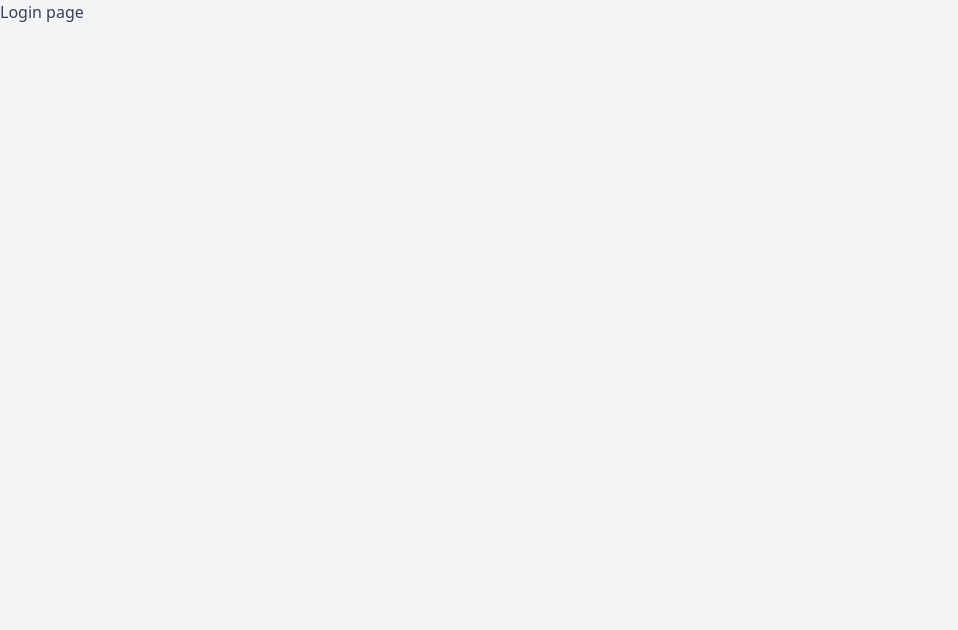
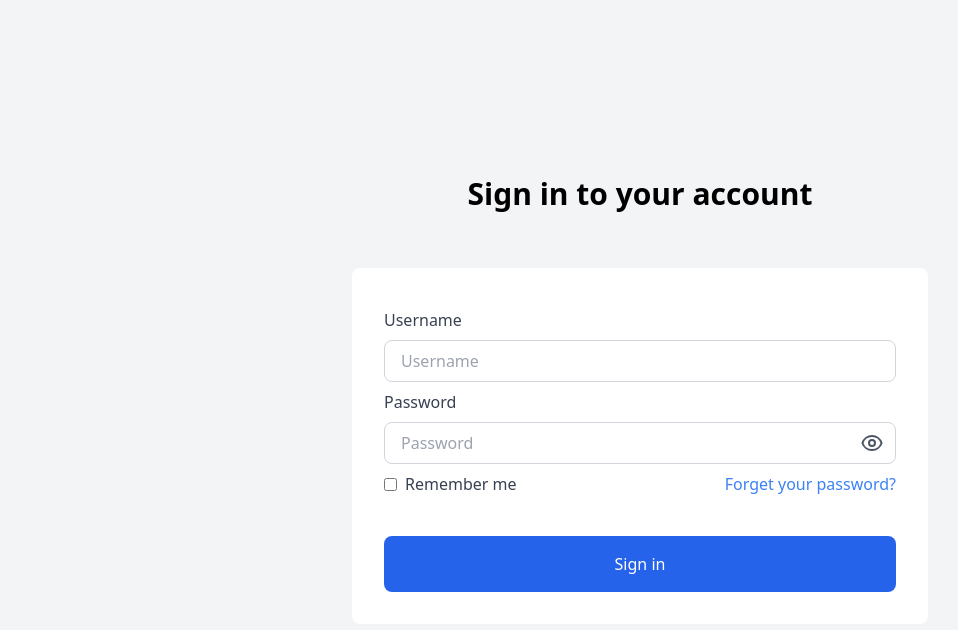
Before and after one commit to lethanhtupk/product-uploader-frontend, a React app: page /login in a window 1280 px wide. Shown: the top 630 px of the page, without its empty margins (0-958 px from the left). Built offline with nearby package versions, Linux system fonts and the light colour scheme.

Commit message:
feat: implements login feature

```diff
--- a/src/App.tsx
+++ b/src/App.tsx
@@ -1,12 +1,15 @@
 import React from 'react'
+import { QueryClient, QueryClientProvider } from 'react-query'
 import { BrowserRouter as Router, Switch, Route } from 'react-router-dom'
 import { RecoilRoot } from 'recoil'
 import { routes } from '~/routes'
 import '~/style.css'
 
 const App = () => {
+  const queryClient = new QueryClient()
   return (
     <RecoilRoot>
+      <QueryClientProvider client={queryClient}>
         <Router>
           <Switch>
             {routes.map((route) => (
@@ -16,6 +19,7 @@ const App = () => {
             ))}
           </Switch>
         </Router>
+      </QueryClientProvider>
     </RecoilRoot>
   )
 }
--- a/src/components/elements/Icon/paths.tsx
+++ b/src/components/elements/Icon/paths.tsx
@@ -102,4 +102,29 @@ export const paths: IPath = {
       />
     ),
   },
+  eye: {
+    type: 'stroke',
+    path: (
+      <>
+        <path strokeLinecap="round" strokeLinejoin="round" strokeWidth="2" d="M15 12a3 3 0 11-6 0 3 3 0 016 0z" />
+        <path
+          strokeLinecap="round"
+          strokeLinejoin="round"
+          strokeWidth="2"
+          d="M2.458 12C3.732 7.943 7.523 5 12 5c4.478 0 8.268 2.943 9.542 7-1.274 4.057-5.064 7-9.542 7-4.477 0-8.268-2.943-9.542-7z"
+        />
+      </>
+    ),
+  },
+  eyeOff: {
+    type: 'stroke',
+    path: (
+      <path
+        strokeLinecap="round"
+        strokeLinejoin="round"
+        strokeWidth="2"
+        d="M13.875 18.825A10.05 10.05 0 0112 19c-4.478 0-8.268-2.943-9.543-7a9.97 9.97 0 011.563-3.029m5.858.908a3 3 0 114.243 4.243M9.878 9.878l4.242 4.242M9.88 9.88l-3.29-3.29m7.532 7.532l3.29 3.29M3 3l3.59 3.59m0 0A9.953 9.953 0 0112 5c4.478 0 8.268 2.943 9.543 7a10.025 10.025 0 01-4.132 5.411m0 0L21 21"
+      />
+    ),
+  },
 }
--- /dev/null
+++ b/src/components/elements/Input/CheckboxInput.tsx
@@ -0,0 +1,24 @@
+import React from 'react'
+
+interface Props {
+  name: string
+  label: string
+  type?: string
+  isDisable?: boolean
+  labelStyle?: string
+  inputStyle?: string
+  onClick: React.Dispatch<React.SetStateAction<unknown>>
+}
+
+const CheckboxInput = ({ name, label, labelStyle }: Props) => {
+  return (
+    <div className="flex flex-row items-center">
+      <input type="checkbox" id={name} />
+      <label className={labelStyle || 'ml-2'} htmlFor={name}>
+        {label}
+      </label>
+    </div>
+  )
+}
+
+export default CheckboxInput
--- /dev/null
+++ b/src/components/elements/Input/PasswordInput.tsx
@@ -0,0 +1,36 @@
+import React, { useState } from 'react'
+import Icon from '~/components/elements/Icon'
+import TextInput from '~/components/elements/Input/TextInput'
+import { FormErrors } from '~/utils/errorUtils'
+
+interface Props {
+  errors?: FormErrors
+  onChange: React.Dispatch<React.SetStateAction<unknown>>
+  onBlur?: any
+}
+
+const PasswordInput = ({ errors, onChange, onBlur }: Props) => {
+  const [showPassword, setShowPassword] = useState<boolean>(false)
+
+  const onToggleShowPassword = () => {
+    setShowPassword(!showPassword)
+  }
+
+  return (
+    <TextInput
+      name="password"
+      type={showPassword ? 'text' : 'password'}
+      label="Password"
+      placeholder="Password"
+      errors={errors}
+      onChange={onChange}
+      onBlur={onBlur}
+    >
+      <div className="absolute cursor-pointer right-3" onClick={onToggleShowPassword}>
+        <Icon name={showPassword ? 'eyeOff' : 'eye'} style="w-6 h-6  text-gray-600" />
+      </div>
+    </TextInput>
+  )
+}
+
+export default PasswordInput
--- /dev/null
+++ b/src/components/elements/Input/SubmitInput.tsx
@@ -0,0 +1,22 @@
+import React from 'react'
+
+interface Props {
+  label: string
+  isDisable?: boolean
+  customStyle?: string
+  onSubmit: any
+}
+
+const SubmitInput = ({ label, isDisable, customStyle, onSubmit }: Props) => {
+  return (
+    <input
+      type="submit"
+      value={label}
+      disabled={isDisable}
+      className={customStyle || 'px-8 py-4 mt-10 font-medium text-white bg-blue-600 rounded-lg cursor-pointer'}
+      onClick={onSubmit}
+    />
+  )
+}
+
+export default SubmitInput
--- /dev/null
+++ b/src/components/elements/Input/TextInput.tsx
@@ -0,0 +1,61 @@
+import React from 'react'
+import { FormErrors } from '~/utils/errorUtils'
+import { requiredValue } from '~/utils/validators'
+
+interface Props {
+  name: string
+  label: string
+  type?: string
+  children?: JSX.Element
+  placeholder?: string
+  isDisable?: boolean
+  labelStyle?: string
+  inputStyle?: string
+  errors?: FormErrors
+  onChange: React.Dispatch<React.SetStateAction<unknown>>
+  onBlur?: any
+}
+
+const TextInput = ({
+  name,
+  label,
+  type = 'text',
+  children,
+  placeholder,
+  isDisable = false,
+  labelStyle,
+  inputStyle,
+  errors,
+  onChange,
+  onBlur,
+}: Props) => {
+  return (
+    <div className="flex flex-col w-full">
+      <label htmlFor={name} className={labelStyle || 'my-2'}>
+        {label}
+      </label>
+      <div className="relative flex flex-row items-center">
+        <input
+          type={type}
+          id={name}
+          name={name}
+          placeholder={placeholder}
+          className={inputStyle || 'px-4 py-2 border border-gray-300 rounded-lg w-full'}
+          disabled={isDisable}
+          onChange={onChange}
+          onBlur={onBlur}
+        />
+        {children}
+      </div>
+      {errors &&
+        errors[name] &&
+        errors[name].map((error, index) => (
+          <p key={index} className="text-error">
+            {error}
+          </p>
+        ))}
+    </div>
+  )
+}
+
+export default TextInput
--- /dev/null
+++ b/src/components/widgets/LoginForm/index.tsx
@@ -0,0 +1,81 @@
+import React, { useEffect, useState } from 'react'
+import { useMutation } from 'react-query'
+import CheckboxInput from '~/components/elements/Input/CheckboxInput'
+import PasswordInput from '~/components/elements/Input/PasswordInput'
+import SubmitInput from '~/components/elements/Input/SubmitInput'
+import TextInput from '~/components/elements/Input/TextInput'
+import { IUserInput, signIn } from '~/schema/mutations/signIn'
+import { changeIncorrectAccountInformation, FormErrors, ResponseError } from '~/utils/errorUtils'
+import { validateRequiredField } from '~/utils/validators'
+
+const LoginForm = () => {
+  const [userInput, setUserInput] = useState<IUserInput>()
+  const [formErrors, setFormErrors] = useState<FormErrors>()
+  const mutation = useMutation(signIn)
+
+  useEffect(() => {
+    if (mutation.isError) {
+      const responseError = mutation.error as ResponseError
+      if (!responseError?.errors?.detail) {
+        setFormErrors(responseError?.errors as FormErrors)
+      }
+    } else if (mutation.isSuccess) {
+      // TODO: handle after login success
+    }
+  }, [mutation.status])
+
+  const onSubmit = (event: Event) => {
+    event.preventDefault()
+    if (Object.keys(formErrors).length > 0) {
+      return
+    }
+    mutation.mutate(userInput)
+  }
+
+  const onChangeInput = (event: any) => {
+    const { name, value } = event.target
+    setUserInput({ ...userInput, [name]: value })
+  }
+
+  const onValidateInputField = (name: string) => {
+    validateRequiredField(name, { ...userInput }[name], formErrors, setFormErrors)
+  }
+
+  return (
+    <div className="w-1/2 max-w-xl center-content-in-screen">
+      <h1 className="font-black text-center text-black mb-14">Sign in to your account</h1>
+      <form className="flex flex-col p-8 bg-white rounded-lg ">
+        <TextInput
+          name="username"
+          label="Username"
+          placeholder="Username"
+          errors={formErrors}
+          onChange={onChangeInput}
+          onBlur={() => onValidateInputField('username')}
+        />
+        <PasswordInput errors={formErrors} onChange={onChangeInput} onBlur={() => onValidateInputField('password')} />
+        <div className="flex justify-between mt-2">
+          {/* TODO: implements remember me feature later */}
+          <CheckboxInput
+            name="remember_me"
+            label="Remember me"
+            onClick={() => {
+              console.log('clicked')
+            }}
+          />
+          <a href="#" className="font-medium">
+            Forget your password?
+          </a>
+        </div>
+        <SubmitInput label="Sign in" onSubmit={onSubmit} />
+        {(mutation.error as ResponseError)?.errors.detail && (
+          <p className="text-error">{`*${changeIncorrectAccountInformation(
+            (mutation.error as ResponseError)?.errors.detail as string,
+          )}`}</p>
+        )}
+      </form>
+    </div>
+  )
+}
+
+export default LoginForm
--- a/src/pages/login.tsx
+++ b/src/pages/login.tsx
@@ -1,4 +1,5 @@
 import React from 'react'
+import LoginForm from '~/components/widgets/LoginForm'
 
 const LoginPage = ({ title }: { title: string }) => {
   return (
@@ -6,7 +7,9 @@ const LoginPage = ({ title }: { title: string }) => {
       <header>
         <title>{title}</title>
       </header>
-      <div>Login page</div>
+      <div>
+        <LoginForm />
+      </div>
     </>
   )
 }
--- /dev/null
+++ b/src/schema/mutations/signIn.ts
@@ -0,0 +1,10 @@
+import customAxios from '~/utils/axios'
+
+export interface IUserInput {
+  username: string
+  password: string
+}
+
+export const signIn = async (data: IUserInput) => {
+  await customAxios.post('/auth/jwt/create', { ...data })
+}
--- a/src/style.css
+++ b/src/style.css
@@ -30,6 +30,9 @@
   .center-content {
     @apply absolute transform translate-x-1/2 -translate-y-1/2 top-1/2 right-1/2;
   }
+  .center-content-in-screen {
+    @apply fixed transform translate-x-1/2 -translate-y-1/2 top-1/2 right-1/2;
+  }
   .dangerous {
     @apply text-red-600;
   }
@@ -45,4 +48,7 @@
   .active-navigation-tab {
     @apply text-yellow-400 bg-gray-900;
   }
+  .text-error {
+    @apply mt-2 text-sm italic text-red-600;
+  }
 }
--- a/src/utils/errorUtils.ts
+++ b/src/utils/errorUtils.ts
@@ -1,10 +1,27 @@
 export const UNKNOWN_ERROR = {
   code: 4000,
   errors: {
-    details: 'Something went wrong. Please contact with the admin.',
+    detail: 'Something went wrong. Please contact with the admin.',
   },
+}
+
+export interface DetailError {
+  error_code?: string
+  detail?: string
 }
 
 export interface FormErrors {
   [key: string]: string[]
 }
+
+export interface ResponseError {
+  code: number
+  errors: DetailError | FormErrors
+}
+
+// because the message from backend is unclear
+export const changeIncorrectAccountInformation = (message: string) => {
+  if (message === 'No active account found with the given credentials') {
+    return 'The username or password is incorrect.'
+  }
+}
--- /dev/null
+++ b/src/utils/validators.ts
@@ -0,0 +1,23 @@
+import React from 'react'
+
+export const REQUIRED_FIELD_MESSAGE = 'This field is required.'
+
+export const requiredValue = (value: string): string => {
+  if (!value || value === '') {
+    return REQUIRED_FIELD_MESSAGE
+  }
+}
+
+export const validateRequiredField = (
+  name: string,
+  value: string,
+  errors: Record<string, unknown>,
+  setErrors: React.Dispatch<React.SetStateAction<unknown>>,
+) => {
+  if (!value || value === '') {
+    setErrors({ ...errors, [name]: [REQUIRED_FIELD_MESSAGE] })
+  } else {
+    delete errors[name]
+    setErrors(errors)
+  }
+}
```
Also changed, not shown: 1 other file (tests, documents, lock files or other folders). Lines whose indentation alone changed are shown as unchanged.
